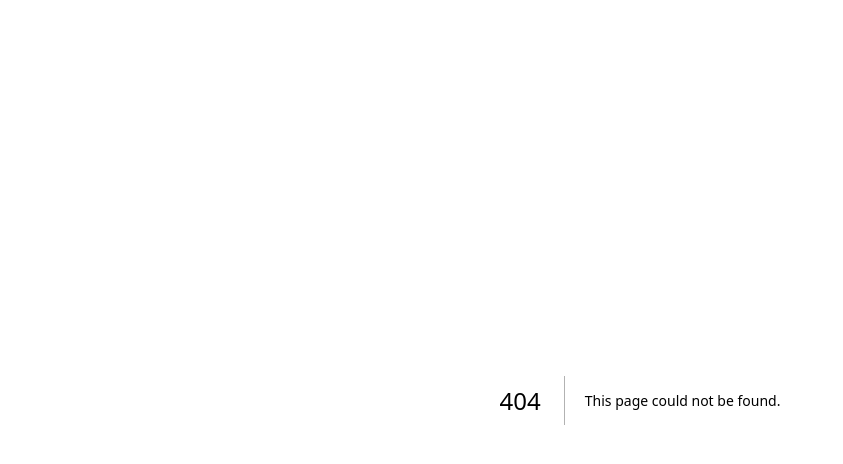
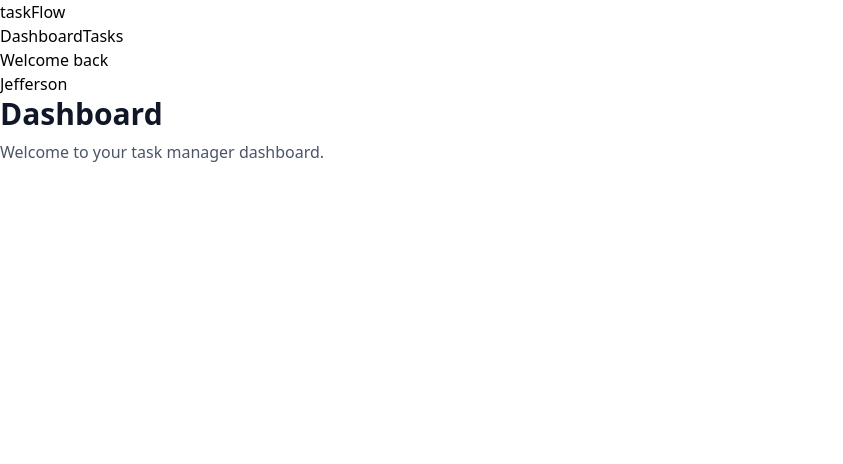
Before and after one commit to JRizzetto/meus-projetos-full-stack-portifolio, a Next.js app in the folder projeto-01-task-manager-saas/: page /dashboard in a window 1280 px wide. Before the commit this address had no page. Shown: the top 464 px of the page, without its empty margins (0-843 px from the left). Built offline with nearby package versions, Linux system fonts and the light colour scheme.

Commit message:
projeto-01-task-manager-saas - Iniciado a página de dashboard

```diff
--- /dev/null
+++ b/projeto-01-task-manager-saas/src/app/dashboard/layout.tsx
@@ -0,0 +1,36 @@
+import Link from "next/link";
+import type { ReactNode } from "react";
+
+type DashboardLayoutProps = {
+  children: ReactNode;
+};
+
+export default function DashboardLayout({ children }: DashboardLayoutProps) {
+  return (
+    <div>
+      <div>
+        <aside>
+          <div>
+            <h1>taskFlow</h1>
+          </div>
+
+          <nav>
+            <Link href="/dashboard">Dashboard</Link>
+            <Link href="/dashboard">Tasks</Link>
+          </nav>
+        </aside>
+
+        <div>
+          <header>
+            <div>
+              <h2>Welcome back</h2>
+              <div>Jefferson</div>
+            </div>
+          </header>
+
+          <main>{children}</main>
+        </div>
+      </div>
+    </div>
+  );
+}
--- /dev/null
+++ b/projeto-01-task-manager-saas/src/app/dashboard/page.tsx
@@ -0,0 +1,10 @@
+export default function DashboardPage() {
+  return (
+    <section>
+      <h1 className="text-3xl font-bold text-gray-900">Dashboard</h1>
+      <p className="mt-2 text-gray-600">
+        Welcome to your task manager dashboard.
+      </p>
+    </section>
+  );
+}
```
